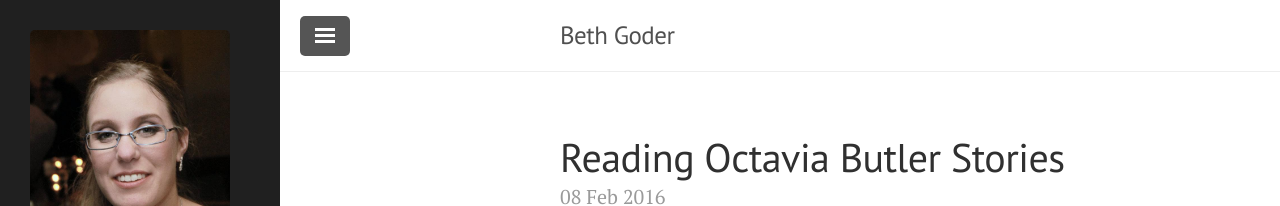
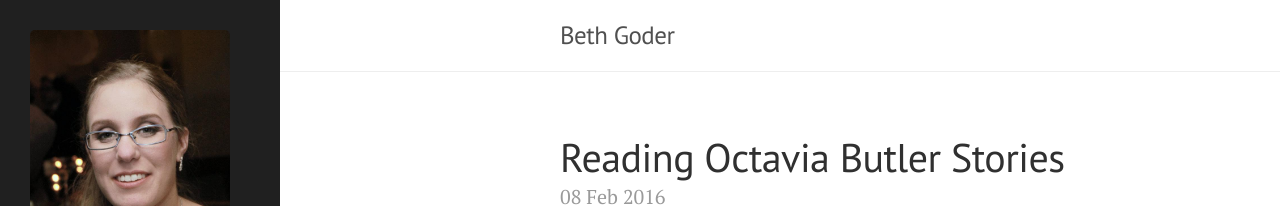
Before and after one commit to BethGoder/BethGoder.github.io, a Jekyll site: the page built from index.html, in a window 1280 px wide. Shown: the top 206 px of the page. Built offline with Jekyll 4.4.1, drawn with Linux system fonts in a browser that asks for light colours; the list of posts is cut into pages by our own code.

Commit message:
remove toggle

```diff
--- a/_layouts/default.html
+++ b/_layouts/default.html
@@ -23,7 +23,5 @@
         {{ content }}
       </div>
     </div>
-
-    <label for="sidebar-checkbox" class="sidebar-toggle"></label>
   </body>
 </html>
```
